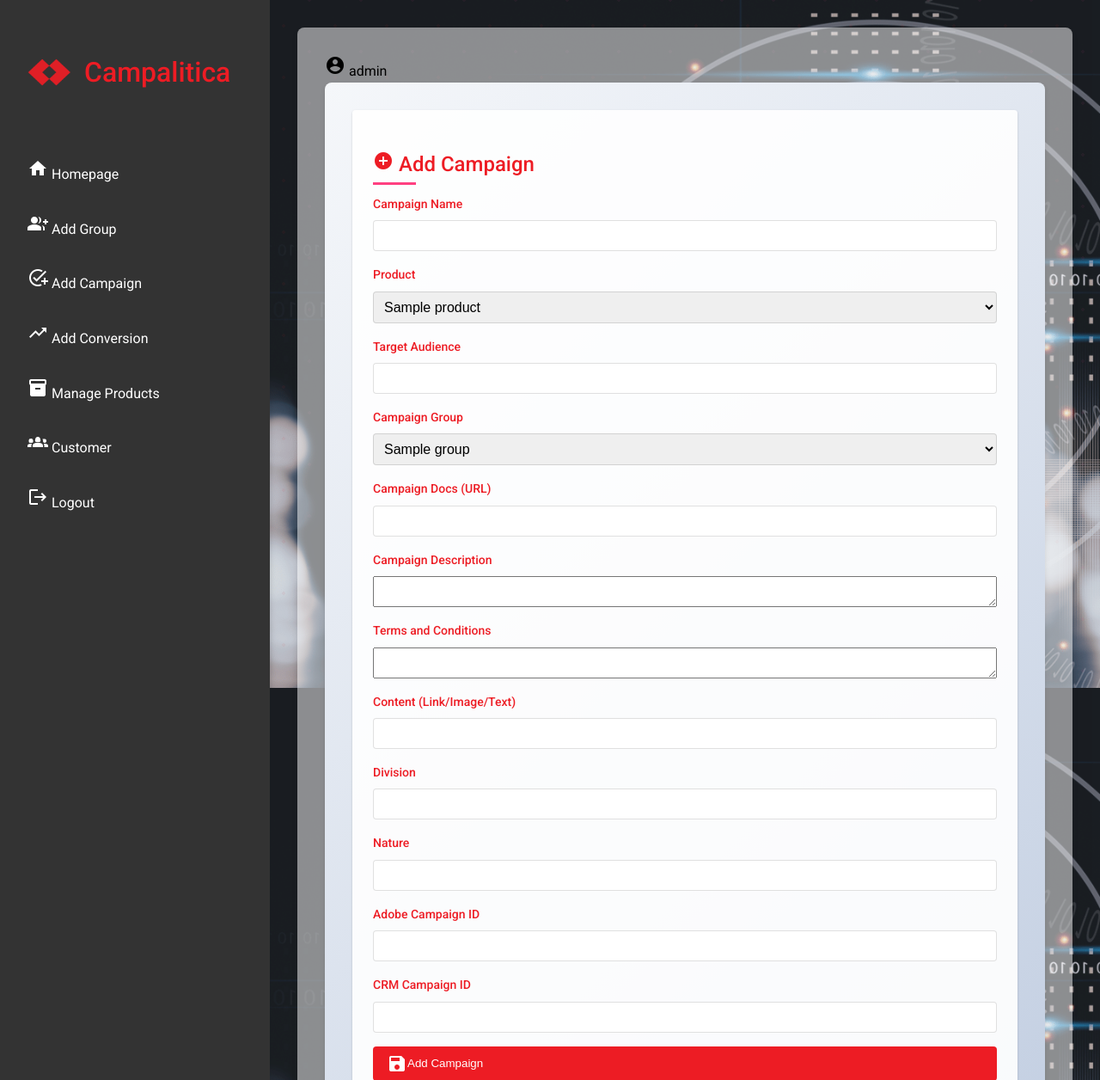
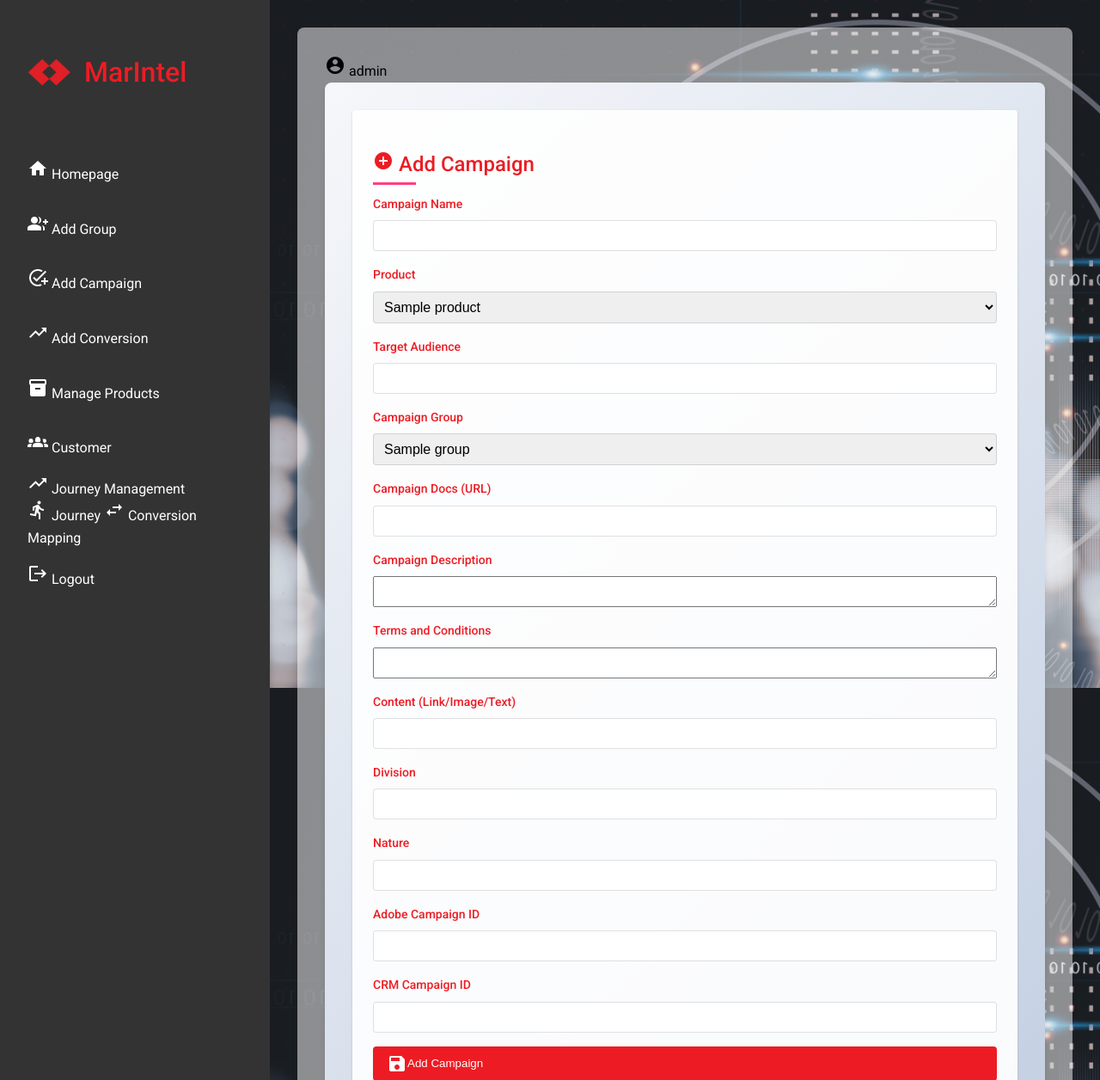
Before and after one commit to dangphdh/campaign_management_system, a Flask app: page /campaign/add in a window 1280 px wide. Shown: the top 1256 px of the page at 86% size. Run offline with Flask 2, Linux system fonts and the light colour scheme; a user stored in the database is signed in; tables that the repository leaves empty hold one stand-in row (values such as "Sample post").

Commit message:
Update layout.html

```diff
--- a/templates/layout.html
+++ b/templates/layout.html
@@ -12,7 +12,7 @@
         <aside class="sidebar">
             <div class="logo">
                 <img src="{{ url_for('static', filename='logo.png') }}" alt="Logo">
-                <h1>Campalitica</h1>
+                <h1>MarIntel</h1>
             </div>
             <nav>
                 {% if current_user.is_authenticated %}
@@ -21,7 +21,16 @@
                     <a href="{{ url_for('add_campaign') }}"><i class="material-icons">add_task</i> Add Campaign</a>
                     <a href="{{ url_for('add_conversion') }}"><i class="material-icons">trending_up</i> Add Conversion</a>
                     <a href="{{ url_for('add_product') }}"><i class="material-icons">inventory</i> Manage Products</a>
+                    <!-- Journey Management Dropdown -->
                     <a href="{{ url_for('index') }}"><i class="material-icons">groups_2</i> Customer</a>
+                    <div class="dropdown">
+                        <a href="{{ url_for('index') }}"><i class="material-icons">trending_up</i> Journey Management</a>
+                        <div class="dropdown-content">
+                            <a href="{{ url_for('index') }}"><i class="material-icons">directions_run</i> Journey</a>
+                            <a href="{{ url_for('index') }}"><i class="material-icons">swap_horiz</i> Conversion Mapping</a>
+                        </div>
+                    </div>
+
                     <a href="{{ url_for('logout') }}"><i class="material-icons">logout</i> Logout</a>
                 {% else %}
                     <a href="{{ url_for('login') }}"><i class="material-icons">login</i> Login</a>
```
